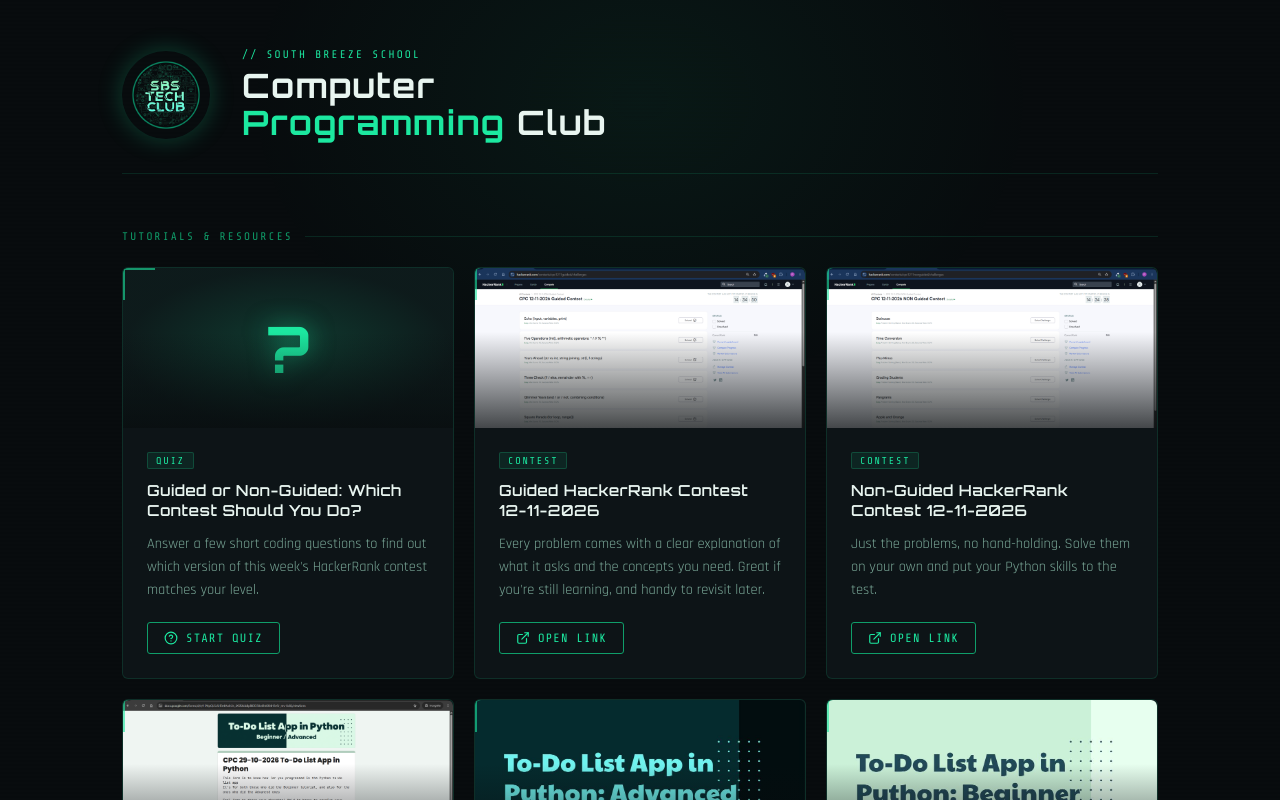
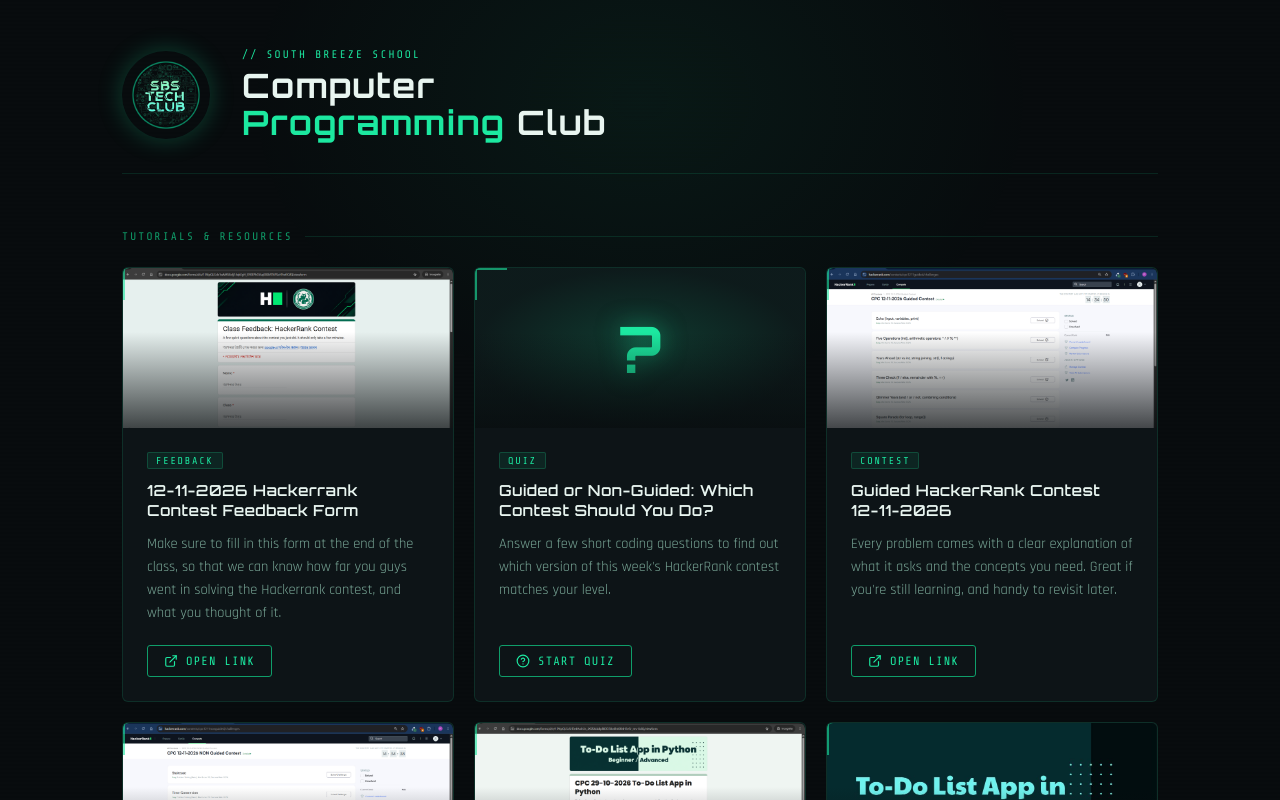
Before and after one commit to sbs-cpc/cpc-tutorials, a plain HTML site: page index.html in a window 1280 px wide. Drawn offline with nearby package versions, Linux system fonts and the light colour scheme.

Commit message:
Update index.html

```diff
--- a/index.html
+++ b/index.html
@@ -519,6 +519,18 @@
     <div class="section-label">Tutorials &amp; Resources</div>
 
     <div class="cards-grid">
+
+      <!-- ===== 12-11 CONTEST FEEDBACK FORM ===== -->
+      <div class="card">
+        <div class="card-img"><img src="images/1211feedback.png" alt=""></div>
+        <span class="card-tag">Feedback</span>
+        <div class="card-title">12-11-2026 Hackerrank Contest Feedback Form</div>
+        <p class="card-desc">Make sure to fill in this form at the end of the class, so that we can know how far you guys went in solving the Hackerrank contest, and what you thought of it.</p>
+        <a class="card-btn" href="https://docs.google.com/forms/d/e/1FAIpQLScIx1wM458olj14qkEgH_8Y0EPhOiAqE8SkRT6PSeHYwfJQfQ/viewform?usp=sharing&amp;ouid=110562209681156957714" target="_blank">
+          <svg class="btn-icon" viewBox="0 0 24 24"><path d="M18 13v6a2 2 0 0 1-2 2H5a2 2 0 0 1-2-2V8a2 2 0 0 1 2-2h6"/><polyline points="15 3 21 3 21 9"/><line x1="10" y1="14" x2="21" y2="3"/></svg>
+          Open Link
+        </a>
+      </div>
 
       <!-- ===== HACKERRANK 12-11: QUIZ + GUIDED + NON-GUIDED ===== -->
       <div class="card">
```
